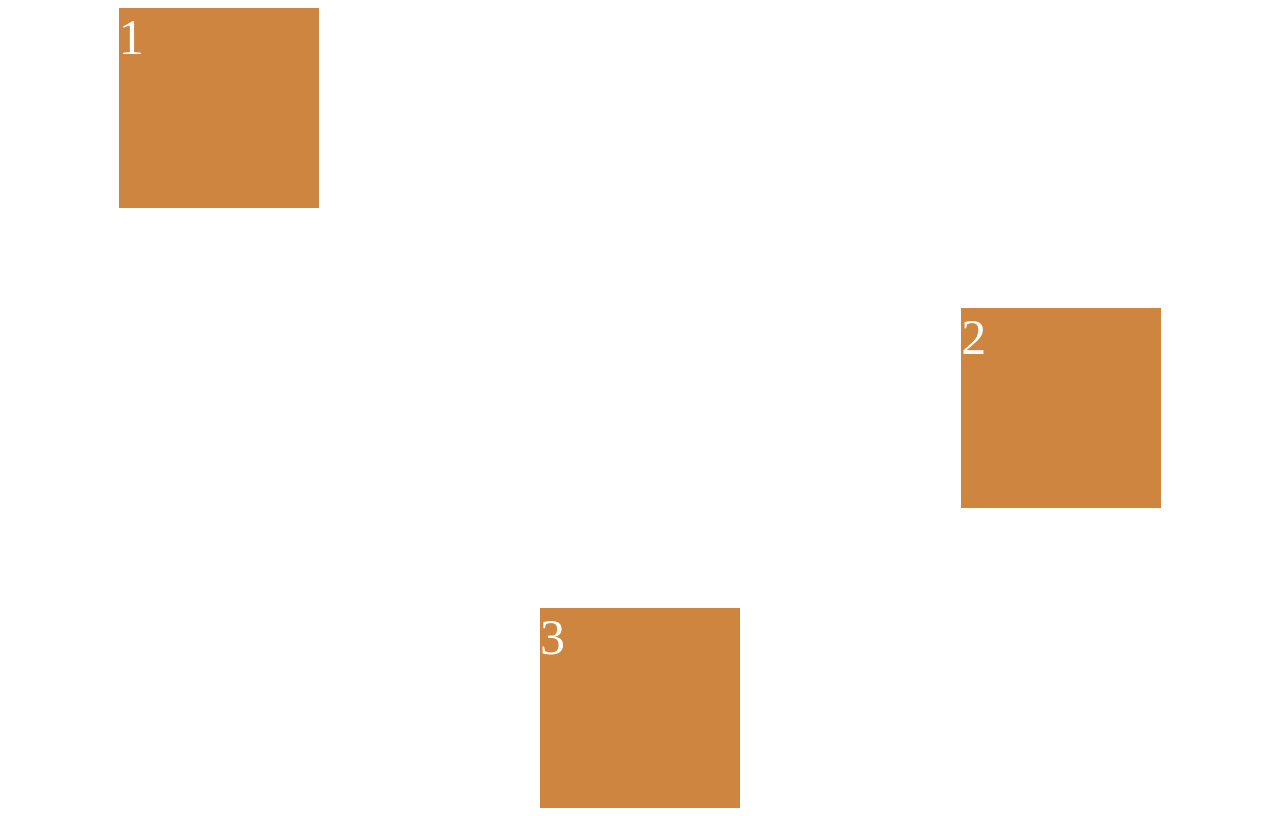
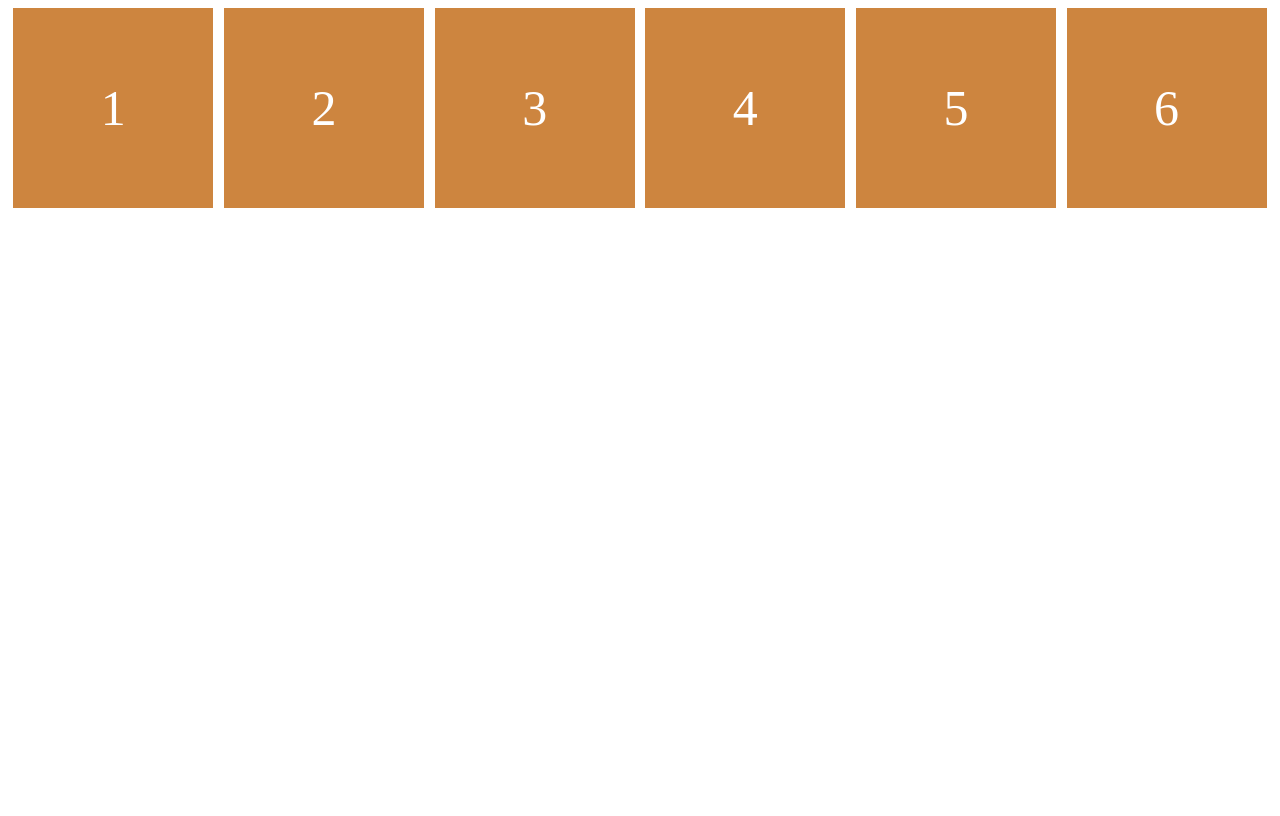
Before and after one commit to dykevin23/css-layout-master, a plain HTML site: page index.html in a window 1280 px wide. Drawn offline with Linux system fonts and the light colour scheme.

Commit message:
1.5 wrap, nowrap, reverse, align-content

```diff
--- a/index.html
+++ b/index.html
@@ -8,6 +8,9 @@
       <div class="child">1</div>
       <div class="child">2</div>
       <div class="child">3</div>
+      <div class="child">4</div>
+      <div class="child">5</div>
+      <div class="child">6</div>
     </div>
   </body>
 </html>
--- a/styles.css
+++ b/styles.css
@@ -4,6 +4,7 @@
   justify-content: space-around;
   /* Cross Axis */
   height: 100vh;
+  flex-wrap: nowrap;
 }
 
 .child {
@@ -12,14 +13,7 @@
   height: 200px;
   color: white;
   font-size: 50px;
+  display: flex;
+  justify-content: center;
+  align-items: center;
 }
-
-.child:nth-child(2) {
-  align-self: center;
-  order: 2;
-}
-
-.child:nth-child(3) {
-  align-self: flex-end;
-  order: 1;
-}
```
Also changed, not shown: 1 other file.
